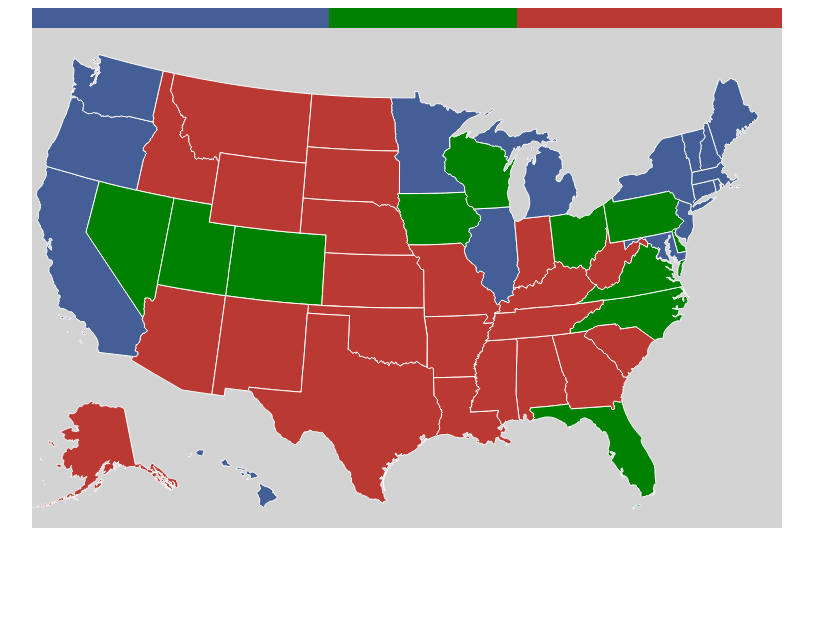
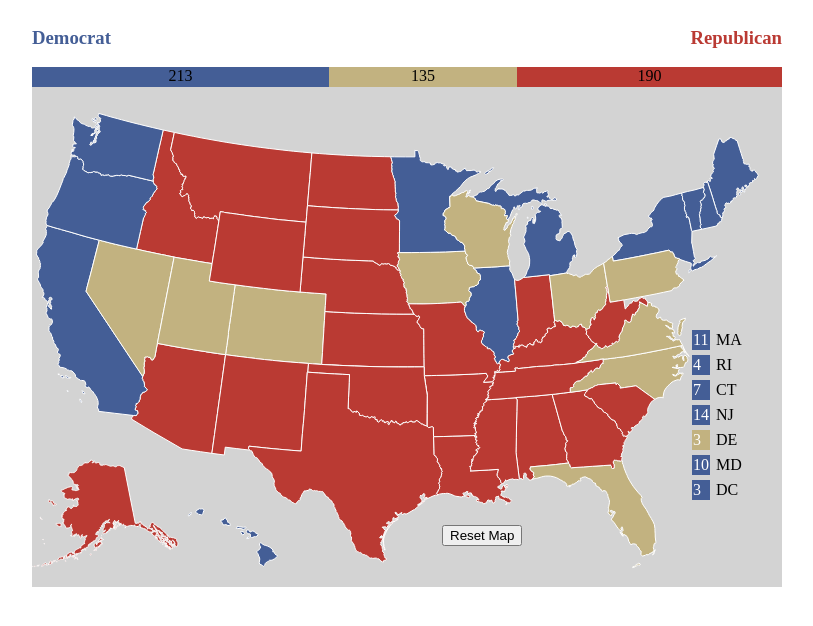
Before and after one commit to curtjenk/interactive-map, a plain HTML site: page index.html in a window 1280 px wide. Shown: the whole page, without its empty margins (233-1046 px from the left). Drawn offline with nearby package versions, Linux system fonts and the light colour scheme.

Commit message:
Hacker Track 7&8 initial

```diff
--- a/css/styles.css
+++ b/css/styles.css
@@ -7,8 +7,24 @@
     background-color: lightgrey;
 }
 
+.red-small {
+    color: white;
+    background-color: #BA3A33;
+}
+
+.blue-small {
+    color: white;
+    background-color: #445e96;
+}
+
+.open-small {
+    color: white;
+    background-color: #c2b280;
+}
+
 .red {
-    fill: #BA3A33;  /*color for svg*/
+    fill: #BA3A33;
+    /*color for svg*/
     color: #BA3A33;
 }
 
@@ -18,8 +34,10 @@
 }
 
 .open {
-    fill: green;
-    color: green;
+    /* fill: green;
+    color: green;*/
+    fill: #c2b280;
+    color: #c2b280;
 }
 
 .state {
@@ -33,16 +51,20 @@
 }
 
 #vote-bar-wrap {
-    /*overflow: hidden;*/
-    /*position: relative;*/
-    /*top: 0;*/
-    /*left: 0;*/
+    overflow: hidden;
+    position: relative;
+    top: 0;
+    left: 0;
     width: 750px;
     margin: auto;
 }
 
-#vote-bar-wrap .red{
+#vote-bar-wrap .red {
     float: right;
+}
+
+#vote-bar-wrap .blue {
+    float: left;
 }
 
 .bar {
@@ -52,7 +74,6 @@
 #blue-bar {
     background-color: #445e96;
     float: left;
-
 }
 
 #red-bar {
@@ -61,9 +82,13 @@
 }
 
 #open-bar {
-  background-color: green;
+    /*background-color: green;*/
+    background-color: #c2b280;
     float: left;
 }
-/*#color-bar {
+
+#color-bar {
+    clear: both;
     margin: auto;
-}*/
+    text-align: center;
+}
--- a/index.html
+++ b/index.html
@@ -14,20 +14,20 @@
         <div id="vote-bar-wrap">
             <div class="arrow top"></div>
             <div class="arrow bottom"></div>
-            <!-- <h3 class="blue">Democrat</h3>
-            <h3 class="red">Republican</h3> -->
+            <h3 class="blue">Democrat</h3>
+            <h3 class="red">Republican</h3>
             <div id="color-bar">
-                <div id="blue-bar" class="bar blue-bar" ng-style="{'width': blueWidth}">
+                <div id="blue-bar" class="bar blue-bar" ng-style="{'width': blueWidth}">{{blueStateVotes}}
                 </div>
-                <div id="open-bar" class="bar open-bar" ng-style="{'width': openWidth}">
+                <div id="open-bar" class="bar open-bar" ng-style="{'width': openWidth}">{{openStateVotes}}
                 </div>
-                <div id="red-bar" class="bar red-bar" ng-style="{'width': redWidth}">
+                <div id="red-bar" class="bar red-bar" ng-style="{'width': redWidth}">{{redStateVotes}}
                 </div>
             </div>
         </div>
         <div id="map-wrapper">
             <svg width="750" height="500">
-                <g ng-repeat="state in states" ng-click="stateClicked(state)">
+                <g ng-repeat="state in states | filter : {'isSmall': false }" ng-click="stateClicked(state)">
                     <!-- start drawing -->
                     <path class="state {{state.stateColor}}" ng-attr-d="{{state.vector}}" stroke="white">
                     </path>
@@ -42,6 +42,43 @@
             </svg>
         </div>
     </div>
+    <div style="position:absolute;top:525px;left:675px">
+        <button ng-click="reset()">Reset Map</button>
+    </div>
+    <div style="position:absolute;top:325px;left:920px">
+        <table cellspacing="5">
+            <tbody>
+                <tr ng-click="smStateClicked(20)">
+                    <td class="map_text sp_state state {{states[20].stateColor+'-small'}}">11</td>
+                    <td class="map_text">MA</td>
+                </tr>
+                <tr ng-click="smStateClicked(38)">
+                    <td class="map_text sp_state state {{states[38].stateColor+'-small'}}">4</td>
+                    <td class="map_text">RI</td>
+                </tr>
+                <tr ng-click="smStateClicked(6)">
+                    <td class="map_text sp_state state {{states[6].stateColor+'-small'}}">7</td>
+                    <td class="map_text">CT</td>
+                </tr>
+                <tr ng-click="smStateClicked(29)">
+                    <td class="map_text sp_state state {{states[29].stateColor+'-small'}}">14</td>
+                    <td class="map_text">NJ</td>
+                </tr>
+                <tr ng-click="smStateClicked(7)">
+                    <td class="map_text sp_state state {{states[7].stateColor+'-small'}}">3</td>
+                    <td class="map_text">DE</td>
+                </tr>
+                <tr ng-click="smStateClicked(48)">
+                    <td class="map_text sp_state state {{states[48].stateColor+'-small'}}">10</td>
+                    <td class="map_text">MD</td>
+                </tr>
+                <tr ng-click="smStateClicked(8)">
+                    <td class="map_text sp_state state {{states[8].stateColor+'-small'}}">3</td>
+                    <td class="map_text">DC</td>
+                </tr>
+            </tbody>
+        </table>
+    </div>
 </body>
 
 </html>
--- a/js/controller.js
+++ b/js/controller.js
@@ -3,13 +3,28 @@ var interactiveMapApp = angular.module('interactiveMapApp', []);
 interactiveMapApp.controller('interactiveMapCtrl', function($scope) {
     resetStates();
     calculateStateTotals();
+    $scope.states = states;
 
-    $scope.states = states;
     $scope.stateClicked = function(state) {
         var newColor = getNewColor(state);
         calculateStateTotals();
 
     };
+    $scope.reset = function() {
+        resetStates();
+        calculateStateTotals();
+        $scope.states = states;
+    }
+    $scope.smStateClicked = function(stateNdx) {
+        var newColor = getNewColor(states[stateNdx]);
+        calculateStateTotals();
+
+    };
+    // for (var i = 0; i < states.length; i++) {
+    //     if (states[i].isSmall) {
+    //         console.log(states[i].name);
+    //     }
+    // }
 
     function getNewColor(state) {
         if (state.stateColor === "red") {
@@ -44,9 +59,9 @@ interactiveMapApp.controller('interactiveMapCtrl', function($scope) {
         $scope.blueWidth = ($scope.blueStateVotes / totalElectoralVotes) * 100 + '%';
         $scope.redWidth = ($scope.redStateVotes / totalElectoralVotes) * 100 + '%';
         $scope.openWidth = ($scope.openStateVotes / totalElectoralVotes) * 100 + '%';
-        console.log($scope.blueStateVotes);
-        console.log($scope.redStateVotes);
-        console.log($scope.openStateVotes);
+        // console.log($scope.blueStateVotes);
+        // console.log($scope.redStateVotes);
+        // console.log($scope.openStateVotes);
     }
 
 
```
Lines whose indentation alone changed are shown as unchanged.
